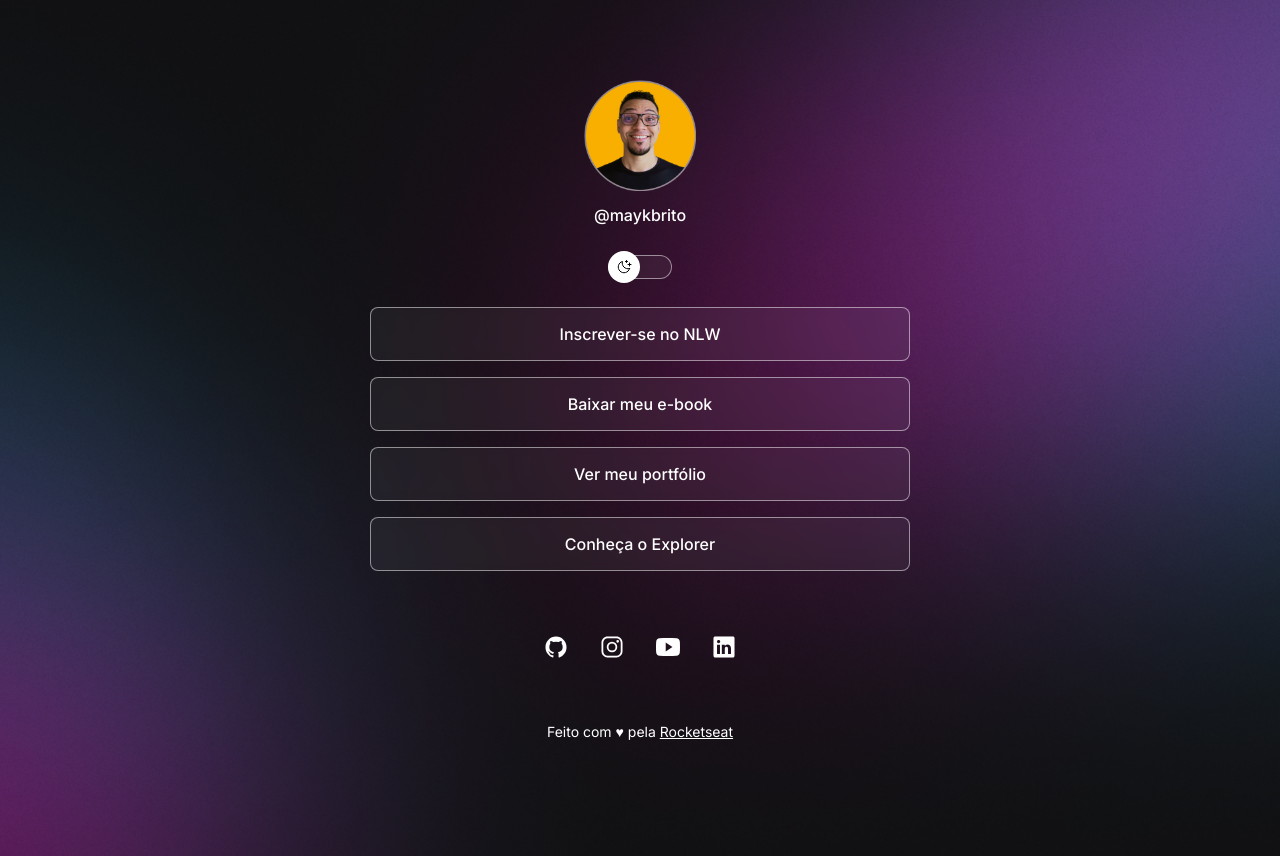
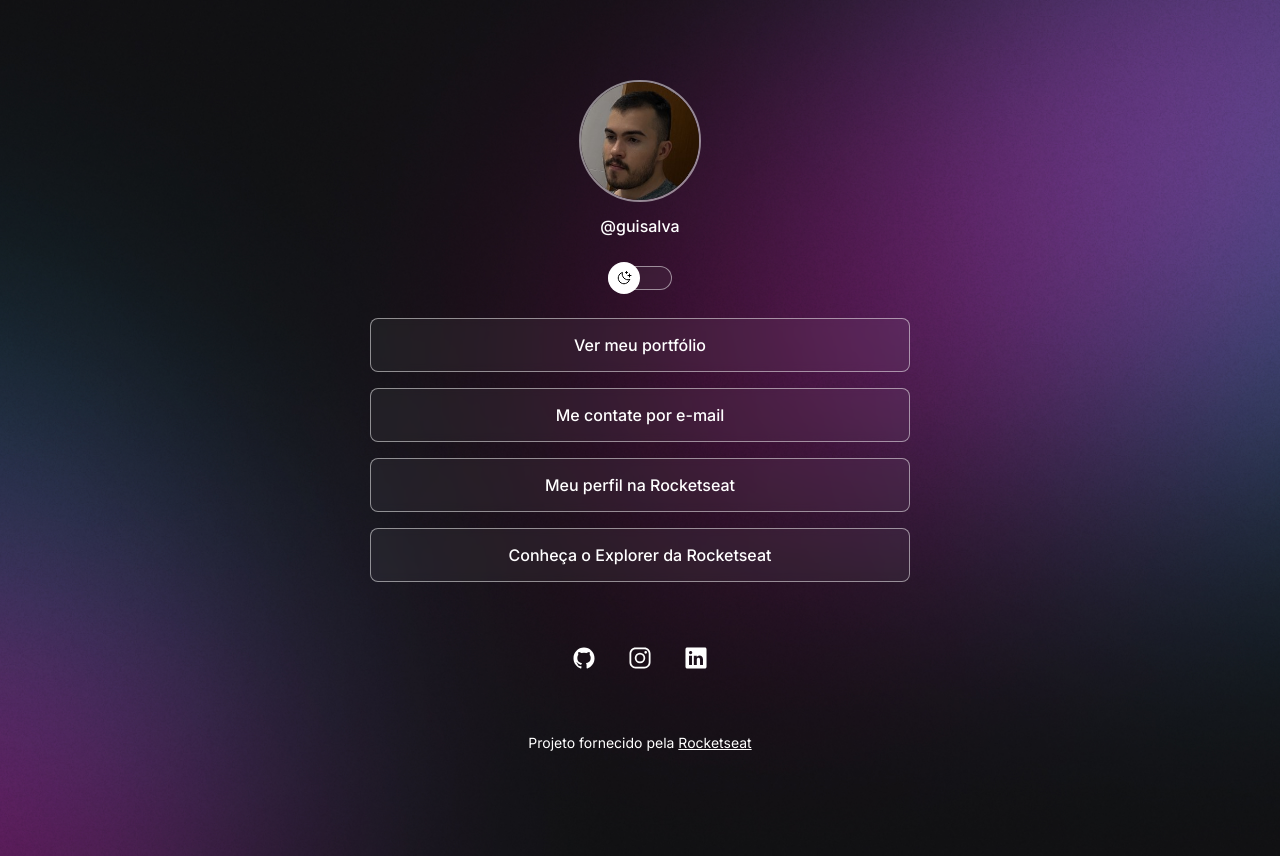
Before and after one commit to GuiSalva/projeto, a plain HTML site: page index.html in a window 1280 px wide. Drawn offline with nearby package versions, Linux system fonts and the light colour scheme.

Commit message:
refactor with my infos

```diff
--- a/index.html
+++ b/index.html
@@ -15,10 +15,10 @@
     <div id="container">
       <div id="profile">
         <img
-          src="./assets/assets/avatar.png"
-          alt="Imagem do Mayk Brito"
+          src="./assets/avatar.jpg"
+          alt="Avatar Guilherme Salvador"
         />
-        <p>@maykbrito</p>
+        <p>@guisalva</p>
       </div>
 
       <div id="switch" onclick="toggleMode()">
@@ -28,39 +28,36 @@
 
       <ul>
         <li>
-          <a href="#">Inscrever-se no NLW</a>
+          <a href="https://github.com/guisalva?tab=repositories">Ver meu portfólio</a>
         </li>
 
         <li>
-          <a href="#">Baixar meu e-book</a>
+          <a href="mailto:guilherme.s.2@outlook.com">Me contate por e-mail</a>
         </li>
 
         <li>
-          <a href="https://github.com/maykbrito">Ver meu portfólio</a>
+          <a href="https://app.rocketseat.com.br/me/guisalva14" target="_blank">Meu perfil na Rocketseat</a>
         </li>
 
         <li>
-          <a href="https://rocketseat.com.br/explorer" target="_blank">Conheça o Explorer</a>
+          <a href="https://rocketseat.com.br/explorer" target="_blank">Conheça o Explorer da Rocketseat</a>
         </li>
       </ul>
 
       <div id="social-links">
-        <a href="https://github.com/maykbrito" target="_blank">
+        <a href="https://github.com/guisalva" target="_blank">
           <ion-icon name="logo-github"></ion-icon>
         </a>
-        <a href="https://instagram.com/maykbrito" target="_blank">
+        <a href="https://instagram.com/salv__gui" target="_blank">
           <ion-icon name="logo-instagram"></ion-icon>
         </a>
-        <a href="https://youtube.com/maykbrito" target="_blank">
-          <ion-icon name="logo-youtube"></ion-icon>
-        </a>
-        <a href="https://linkedin.com/in/maykbrito" target="_blank">
+        <a href="https://linkedin.com/in/guisalva" target="_blank">
           <ion-icon name="logo-linkedin"></ion-icon>
         </a>
       </div>
 
       <footer>
-        Feito com ♥ pela <a href="https://www.rocketseat.com.br/">Rocketseat</a>
+        Projeto fornecido pela <a href="https://www.rocketseat.com.br/">Rocketseat</a>
       </footer>
     </div>
 
--- a/script.js
+++ b/script.js
@@ -5,14 +5,14 @@ function toggleMode() {
   // pegar a tag img
   const img = document.querySelector("#profile img")
 
-  // substituir a imagem
-  if (html.classList.contains('light')) {
-    // se estiver no light mode, adicionar a imagem light
-    img.setAttribute('src', './assets/assets/avatar-light.png')
-    img.setAttribute('alt', 'Imagem do Mayk Brito de óculos escuro')
-  } else {
-    // se estiver sem light mode, manter a imagem original
-    img.setAttribute('src', './assets/assets/avatar.png')
-    img.setAttribute('alt', 'Imagem do Mayk Brito')
-  }
+  // // substituir a imagem
+  // if (html.classList.contains('light')) {
+  //   // se estiver no light mode, adicionar a imagem light
+  //   img.setAttribute('src', './assets/assets/avatar-light.png')
+  //   img.setAttribute('alt', 'Imagem do Mayk Brito de óculos escuro')
+  // } else {
+  //   // se estiver sem light mode, manter a imagem original
+  //   img.setAttribute('src', './assets/assets/avatar.png')
+  //   img.setAttribute('alt', 'Imagem do Mayk Brito')
+  // }
 }
--- a/style.css
+++ b/style.css
@@ -6,22 +6,22 @@
 
 :root {
   --text-color: white;
-  --bg-url: url(./assets/assets/bg-mobile.jpg);
+  --bg-url: url(./assets/bg-mobile.jpg);
   --stroke-color: rgba(255, 255, 255, 0.5);
   --surface-color: rgba(255, 255, 255, 0.05);
   --surface-color-hover: rgba(0, 0, 0, 0.02);
   --highlight-color: rgba(255, 255, 255, 0.2);
-  --switch-bg-url: url(./assets/assets/moon-stars.svg);
+  --switch-bg-url: url(./assets/moon-stars.svg);
 }
 
 .light {
   --text-color: black;
-  --bg-url: url(./assets/assets/bg-mobile-light.jpg);
+  --bg-url: url(./assets/bg-mobile-light.jpg);
   --stroke-color: rgba(0, 0, 0, 0.5);
   --surface-color: rgba(0, 0, 0, 0.05);
   --surface-color-hover: rgba(0, 0, 0, 0.02);
   --highlight-color: rgba(0, 0, 0, 0.1);
-  --switch-bg-url: url(./assets/assets/sun.svg);
+  --switch-bg-url: url(./assets/sun.svg);
 }
 
 body {
@@ -48,7 +48,9 @@ body * {
 }
 
 #profile img {
-  width: 112px;
+  width: 122px;
+  border: 2px solid var(--stroke-color);
+  border-radius: 50%;
 }
 
 #profile p {
@@ -76,7 +78,7 @@ body * {
   top: 50%;
   left: 0;
   transform: translateY(-50%);
-  animation: slide-out 0.2s ;
+  animation: slide-out 0.2s;
 }
 
 .light #switch button {
@@ -168,11 +170,11 @@ footer {
 /* media queries */
 @media (min-width: 700px) {
   :root {
-    --bg-url: url(./assets/assets/bg-desktop.jpg);
+    --bg-url: url(./assets/bg-desktop.jpg);
   }
 
   .light {
-    --bg-url: url(./assets/assets/bg-desktop-light.jpg);
+    --bg-url: url(./assets/bg-desktop-light.jpg);
   }
 }
 
```
Also changed, not shown: assets/assets/avatar-light.png (deleted), assets/assets/avatar.png (deleted), assets/avatar.jpg (added), assets/bg-desktop-light.jpg (renamed from assets/assets/bg-desktop-light.jpg), assets/bg-desktop.jpg (renamed from assets/assets/bg-desktop.jpg), assets/bg-mobile-light.jpg (renamed from assets/assets/bg-mobile-light.jpg), assets/bg-mobile.jpg (renamed from assets/assets/bg-mobile.jpg), assets/moon-stars.svg (renamed from assets/assets/moon-stars.svg), assets/sun.svg (renamed from assets/assets/sun.svg), 1 other file.
